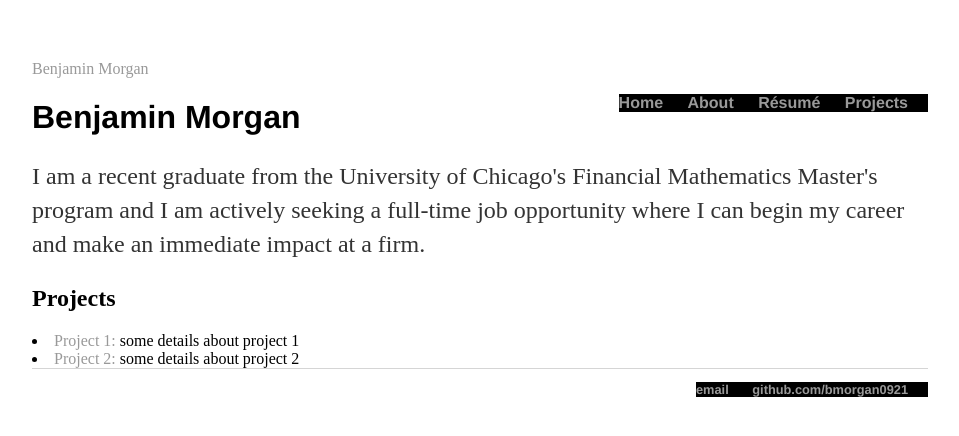
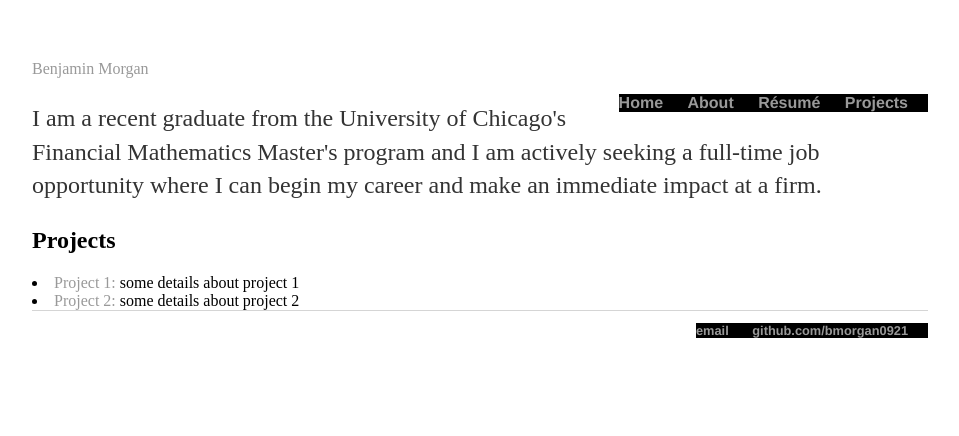
Before and after one commit to bmorgan0921/bmorgan0921.github.io, a Jekyll site: the page built from index.html, in a window 1280 px wide. Shown: the top 436 px of the page, without its empty margins (160-1119 px from the left). Built offline with Jekyll 4.4.1, drawn with Linux system fonts in a browser that asks for light colours.

Commit message:
comment out h1

```diff
--- a/index.html
+++ b/index.html
@@ -4,7 +4,7 @@ title: Benjamin Morgan
 ---
 
 <div class="blurb">
-	<h1>Benjamin Morgan</h1>
+	<!-- <h1>Benjamin Morgan</h1> -->
 	<p>I am a recent graduate from the University of Chicago's Financial Mathematics Master's program and I am actively seeking a full-time job opportunity where I can begin my career and make an immediate impact at a firm. </p>
 </div><!-- /.blurb -->
 
```
